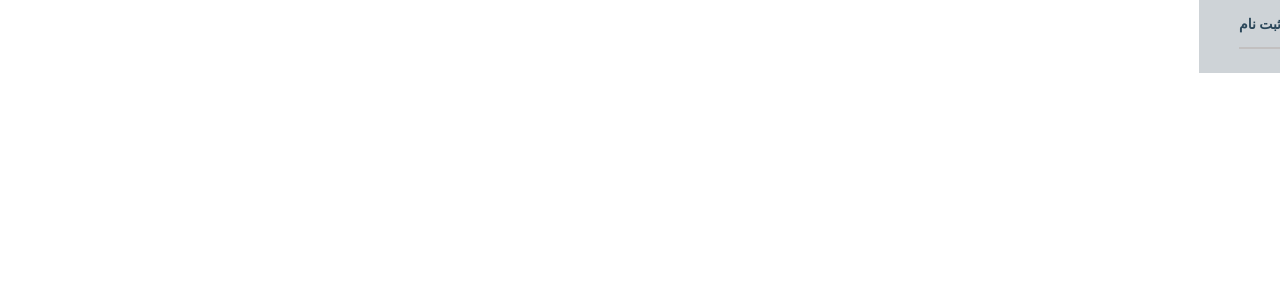
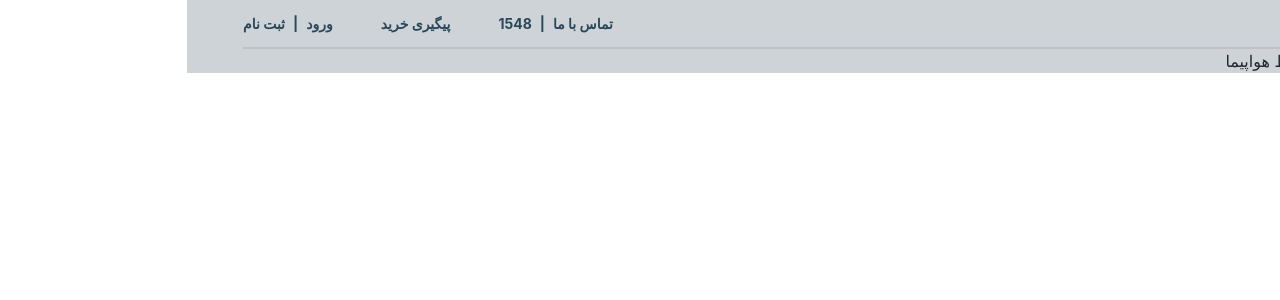
Before and after one commit to mohamadhoseinnozaridev/ProUtravs, an Angular app: page / in a window 1280 px wide. Shown: the top 300 px of the page. Built offline with nearby package versions, Linux system fonts and the light colour scheme.

Commit message:
finalnavbar

```diff
--- a/src/app/components/page_one/header/information/information.component.html
+++ b/src/app/components/page_one/header/information/information.component.html
@@ -1,4 +1,4 @@
-<div class="containerXl containermobile">
+<div class="xl:w-[1200px] w-full px-3 m-auto">
   <div class="flex items-center">
     <a href=""> راهنمای استرداد </a>
     <span> بلیط هواپیما</span>
--- a/src/app/components/page_one/header/navbar_main_Hotel/navbar_main_Hotel.component.html
+++ b/src/app/components/page_one/header/navbar_main_Hotel/navbar_main_Hotel.component.html
@@ -1,5 +1,5 @@
 <div class="bg-[#CED3D7]">
-  <div class="containerXl containermobile">
+  <div class="xl:w-[1200px] w-full px-3 m-auto">
     <div class="flex justify-between items-center">
       <!-- Right -->
       <div class="mt-2 mb-2">
@@ -134,7 +134,7 @@
             />
           </svg>
         </div>
-        <div class="flex text-[#2B475A] font-bold text-sm gap-12">
+        <div class="xl:flex text-[#2B475A] font-bold text-sm gap-12 hidden">
           <div class="flex gap-2 items-center">
             <span>تماس با ما</span>
             <span>|</span>
```
